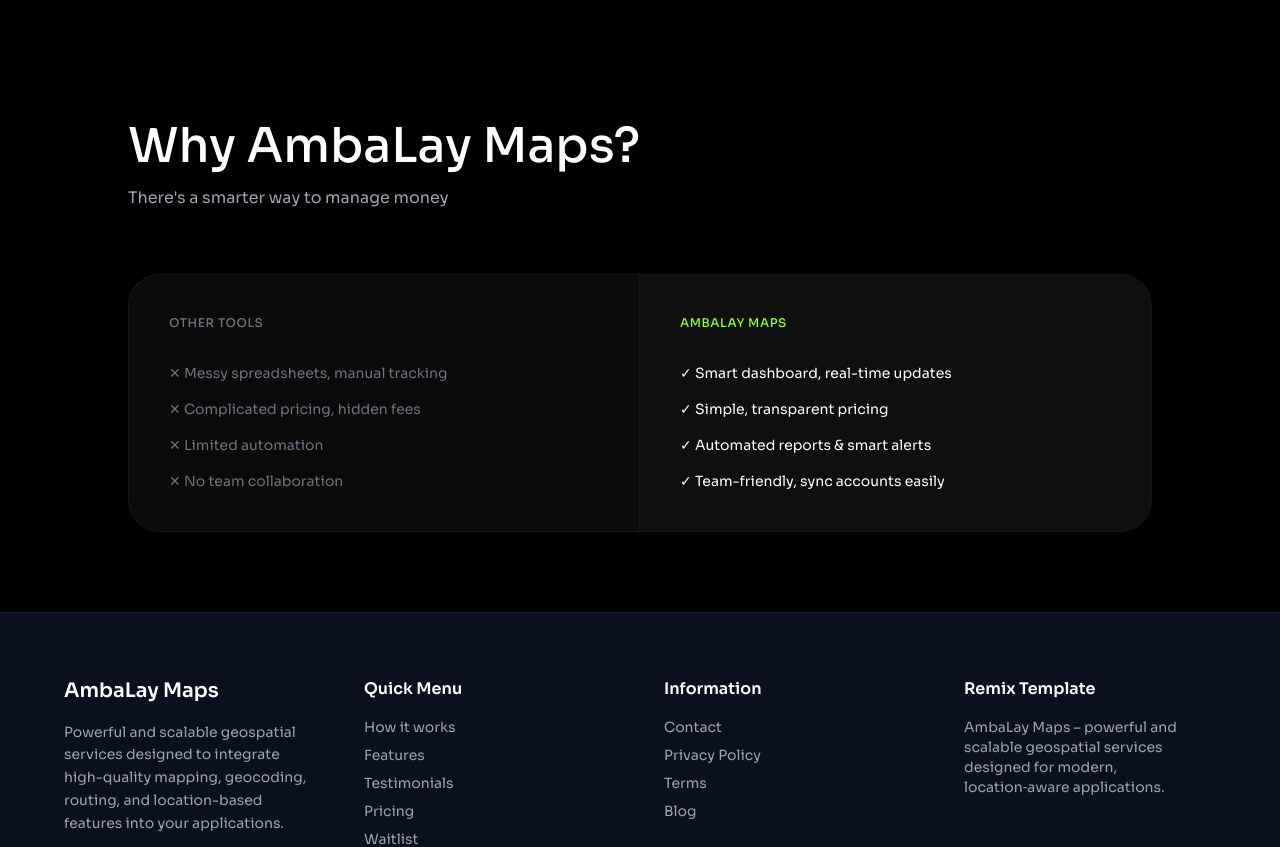
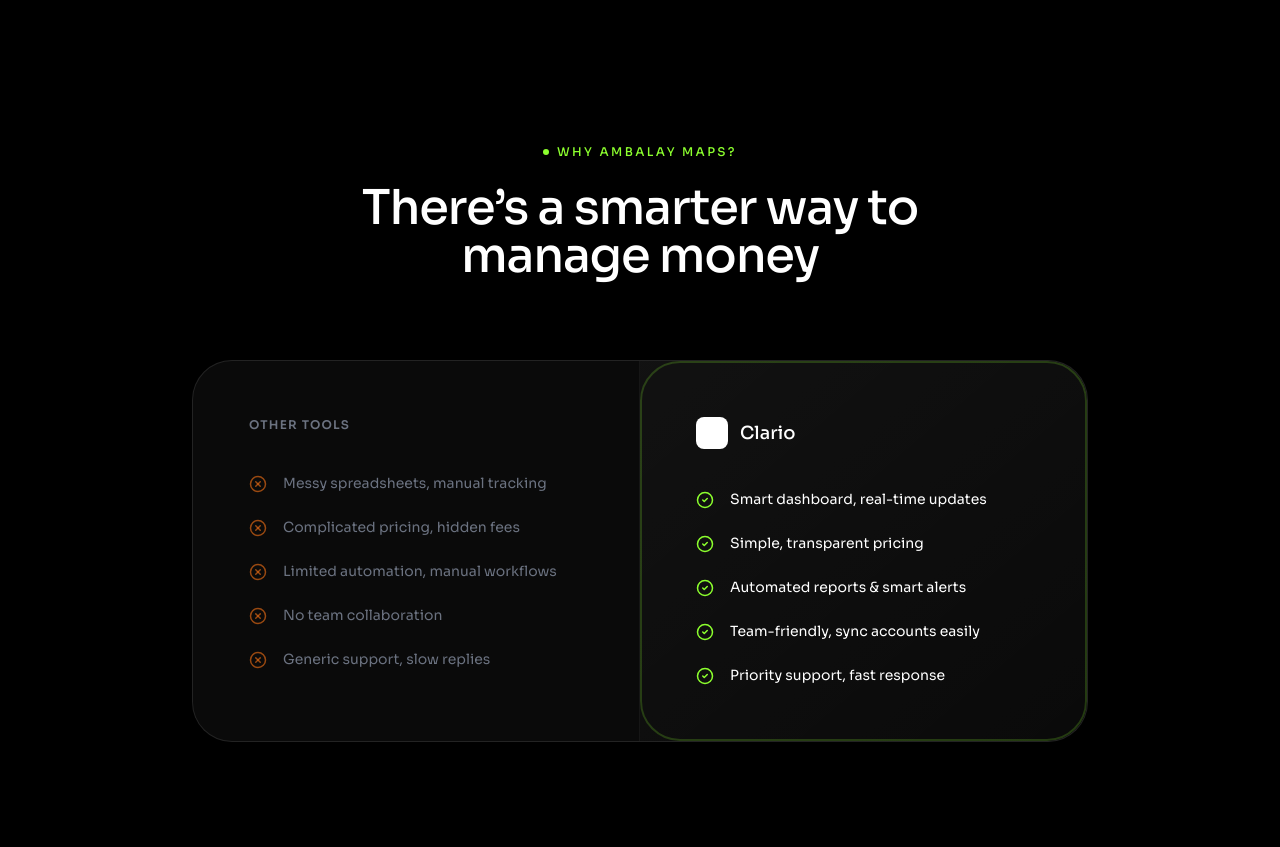
Before and after one commit to Mekd422/AmbalayMaps, a React (Vite) app: page / in a window 1280 px wide. Shown: the part 4380-5227 px from the top of the page. Built offline with nearby package versions, Linux system fonts and the light colour scheme.

Commit message:
created the comparison section

```diff
--- a/src/pages/Home.tsx
+++ b/src/pages/Home.tsx
@@ -1,5 +1,5 @@
 import { useEffect, useRef, useState } from "react"
-import { ArrowUpRight } from "lucide-react"
+import { ArrowUpRight, CheckCircle2, XCircle } from "lucide-react"
 import videoIcon from "../assets/icons/video-icon.svg"
 import Footer from "../Components/layout/Footer"
 import Navbar from "../Components/layout/Navbar"
@@ -23,6 +23,9 @@
 import placesIcon from "../assets/icons/search.svg"
 import matrixIcon from "../assets/icons/matrix-api.svg"
 import elevationIcon from "../assets/icons/elevation-api.svg"
+
+
+import logo from "../assets/icons/download.svg"
 
 export default function Home() {
   const previewRef = useRef<HTMLElement | null>(null)
@@ -300,6 +303,71 @@
         </div>
       </section>
 
+      {/* Why AmbaLay Maps Section (Comparison Section) */}
+      <section className="px-6 md:px-12 py-24 bg-black overflow-hidden">
+        <div className="max-w-5xl mx-auto text-center">
+          <div className="inline-flex items-center gap-2 text-[#8cff2e] mb-6">
+            <span className="h-1.5 w-1.5 rounded-full bg-[#8cff2e]" />
+            <span className="text-xs font-medium uppercase tracking-[0.2em]">Why AmbaLay Maps?</span>
+          </div>
+          <h2 className="text-4xl md:text-5xl font-medium text-white tracking-tight leading-tight mb-20">
+            There’s a smarter way to <br className="hidden md:block" /> manage money
+          </h2>
+
+          {/* Comparison Card */}
+          <div className="relative max-w-4xl mx-auto rounded-[40px] border border-white/10 bg-[#0A0A0A] overflow-hidden">
+            <div className="grid md:grid-cols-2">
+              {/* Left Side: Other Tools */}
+              <div className="p-10 md:p-14 text-left border-b md:border-b-0 md:border-r border-white/5">
+                <h3 className="text-gray-500 text-xs font-semibold uppercase tracking-widest mb-10">Other Tools</h3>
+                <ul className="space-y-6">
+                  {[
+                    "Messy spreadsheets, manual tracking",
+                    "Complicated pricing, hidden fees",
+                    "Limited automation, manual workflows",
+                    "No team collaboration",
+                    "Generic support, slow replies"
+                  ].map((text, i) => (
+                    <li key={i} className="flex items-start gap-4 text-gray-500 text-sm">
+                      <XCircle size={18} className="mt-0.5 text-orange-500/60 shrink-0" />
+                      <span>{text}</span>
+                    </li>
+                  ))}
+                </ul>
+              </div>
+
+              {/* Right Side: AmbaLay/Clario */}
+              <div className="p-10 md:p-14 text-left bg-gradient-to-br from-white/[0.03] to-transparent relative group">
+                {/* Glow Effect */}
+                <div className="absolute inset-0 border-2 border-[#8cff2e]/20 rounded-[40px] pointer-events-none" />
+
+                <div className="flex items-center gap-3 mb-10">
+                  <div className="w-8 h-8 rounded-lg bg-white flex items-center justify-center overflow-hidden">
+                    <img src={logo} alt="Company Logo" className="w-5 h-5 object-contain" />
+                  </div>
+                  <h3 className="text-white text-lg font-medium">Clario</h3>
+                </div>
+
+                <ul className="space-y-6">
+                  {[
+                    "Smart dashboard, real-time updates",
+                    "Simple, transparent pricing",
+                    "Automated reports & smart alerts",
+                    "Team-friendly, sync accounts easily",
+                    "Priority support, fast response"
+                  ].map((text, i) => (
+                    <li key={i} className="flex items-start gap-4 text-white text-sm">
+                      <CheckCircle2 size={18} className="mt-0.5 text-[#8cff2e] shrink-0" />
+                      <span>{text}</span>
+                    </li>
+                  ))}
+                </ul>
+              </div>
+            </div>
+          </div>
+        </div>
+      </section>
+
       {/* Why Section */}
       <section className="px-6 md:px-12 py-20 bg-black">
         <div className="max-w-5xl mx-auto">
```
